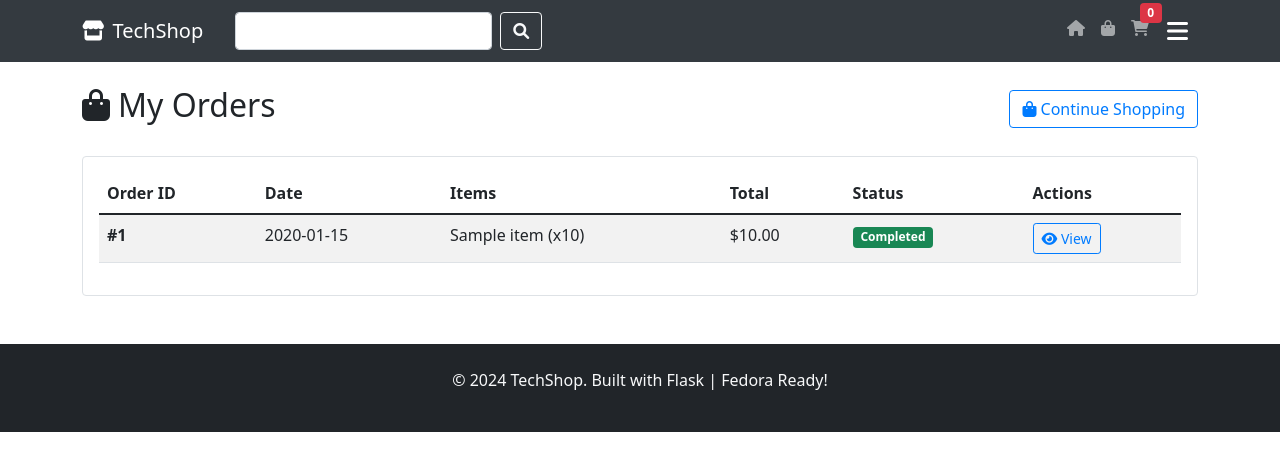
After one commit to Zakriibrahim/ecommerce_store, a Python web app: template templates/orders.html in a window 1280 px wide. The commit adds this page. Shown: the top 471 px of the page. Run offline with Jinja, Linux system fonts and the light colour scheme; the template is opened without the code that fills it: most values are stand-ins (such as "Sample title", 1, 10 or a date in 2020).

Commit message:
FIX: Separated profile and orders into different pages. Added dedicated orders page and updated user menu.

```diff
--- /dev/null
+++ b/templates/orders.html
@@ -0,0 +1,64 @@
+{% extends "base.html" %}
+
+{% block content %}
+<div class="d-flex justify-content-between align-items-center mb-4">
+    <h2><i class="fas fa-shopping-bag me-2"></i>My Orders</h2>
+    <a href="{{ url_for('products') }}" class="btn btn-outline-primary">
+        <i class="fas fa-shopping-bag"></i> Continue Shopping
+    </a>
+</div>
+
+{% if orders %}
+<div class="card">
+    <div class="card-body">
+        <div class="table-responsive">
+            <table class="table table-striped">
+                <thead>
+                    <tr>
+                        <th>Order ID</th>
+                        <th>Date</th>
+                        <th>Items</th>
+                        <th>Total</th>
+                        <th>Status</th>
+                        <th>Actions</th>
+                    </tr>
+                </thead>
+                <tbody>
+                    {% for order in orders|reverse %}
+                    <tr>
+                        <td><strong>#{{ order.id }}</strong></td>
+                        <td>{{ order.order_date[:10] }}</td>
+                        <td>
+                            {% for item in order.items %}
+                            {{ item.product_name }} (x{{ item.quantity }})<br>
+                            {% endfor %}
+                        </td>
+                        <td>${{ "%.2f"|format(order.total) }}</td>
+                        <td>
+                            <span class="badge bg-{% if order.status == 'Completed' %}success{% elif order.status == 'Processing' %}warning{% else %}secondary{% endif %}">
+                                {{ order.status }}
+                            </span>
+                        </td>
+                        <td>
+                            <a href="{{ url_for('order_confirmation', order_id=order.id) }}" class="btn btn-sm btn-outline-primary">
+                                <i class="fas fa-eye"></i> View
+                            </a>
+                        </td>
+                    </tr>
+                    {% endfor %}
+                </tbody>
+            </table>
+        </div>
+    </div>
+</div>
+{% else %}
+<div class="text-center py-5">
+    <i class="fas fa-shopping-cart fa-4x text-muted mb-3"></i>
+    <h3 class="text-muted">No Orders Yet</h3>
+    <p class="text-muted mb-4">You haven't placed any orders yet. Start shopping to see your order history here!</p>
+    <a href="{{ url_for('products') }}" class="btn btn-primary btn-lg">
+        <i class="fas fa-shopping-bag"></i> Start Shopping
+    </a>
+</div>
+{% endif %}
+{% endblock %}
--- a/templates/user_menu.html
+++ b/templates/user_menu.html
@@ -33,9 +33,13 @@
                 <i class="fas fa-user-circle"></i>
                 <span>{{ t('profile') }}</span>
             </a>
-            <a href="{{ url_for('profile') }}" class="menu-item">
+            <a href="{{ url_for('my_orders') }}" class="menu-item">
                 <i class="fas fa-shopping-bag"></i>
                 <span>{{ t('my_orders') }}</span>
+            </a>
+            <a href="{{ url_for('wishlist') }}" class="menu-item">
+                <i class="fas fa-heart"></i>
+                <span>{{ t('my_wishlist') if t('my_wishlist') else 'My Wishlist' }}</span>
             </a>
         </div>
         {% endif %}
@@ -96,6 +100,10 @@
             <a href="{{ url_for('products') }}" class="menu-item">
                 <i class="fas fa-shopping-bag"></i>
                 <span>{{ t('products') }}</span>
+            </a>
+            <a href="{{ url_for('track_order') }}" class="menu-item">
+                <i class="fas fa-truck"></i>
+                <span>{{ t('track_order') }}</span>
             </a>
         </div>
 
```
Also changed, not shown: app.py (+21 -2 lines), templates/profile.html (+59 -12 lines).
